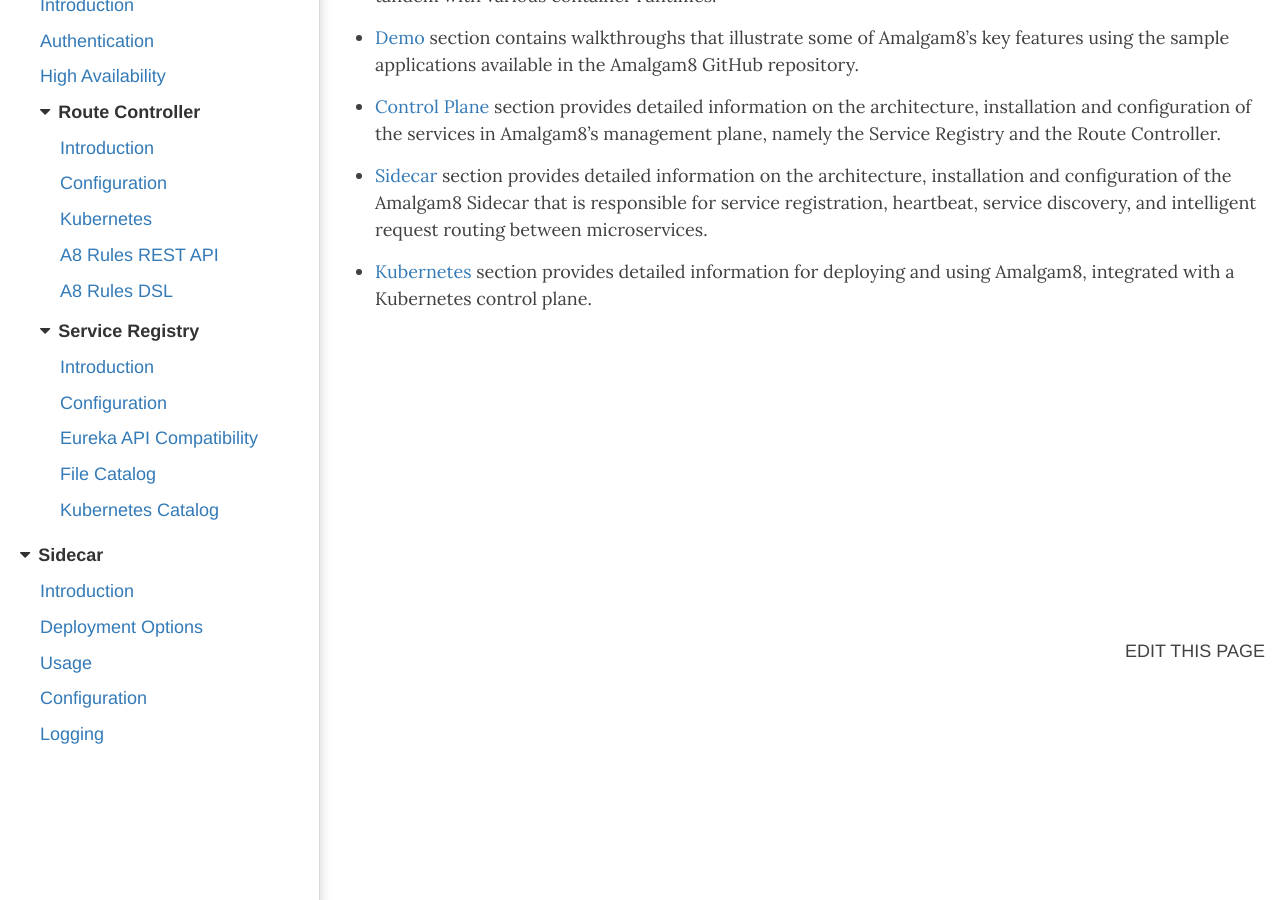
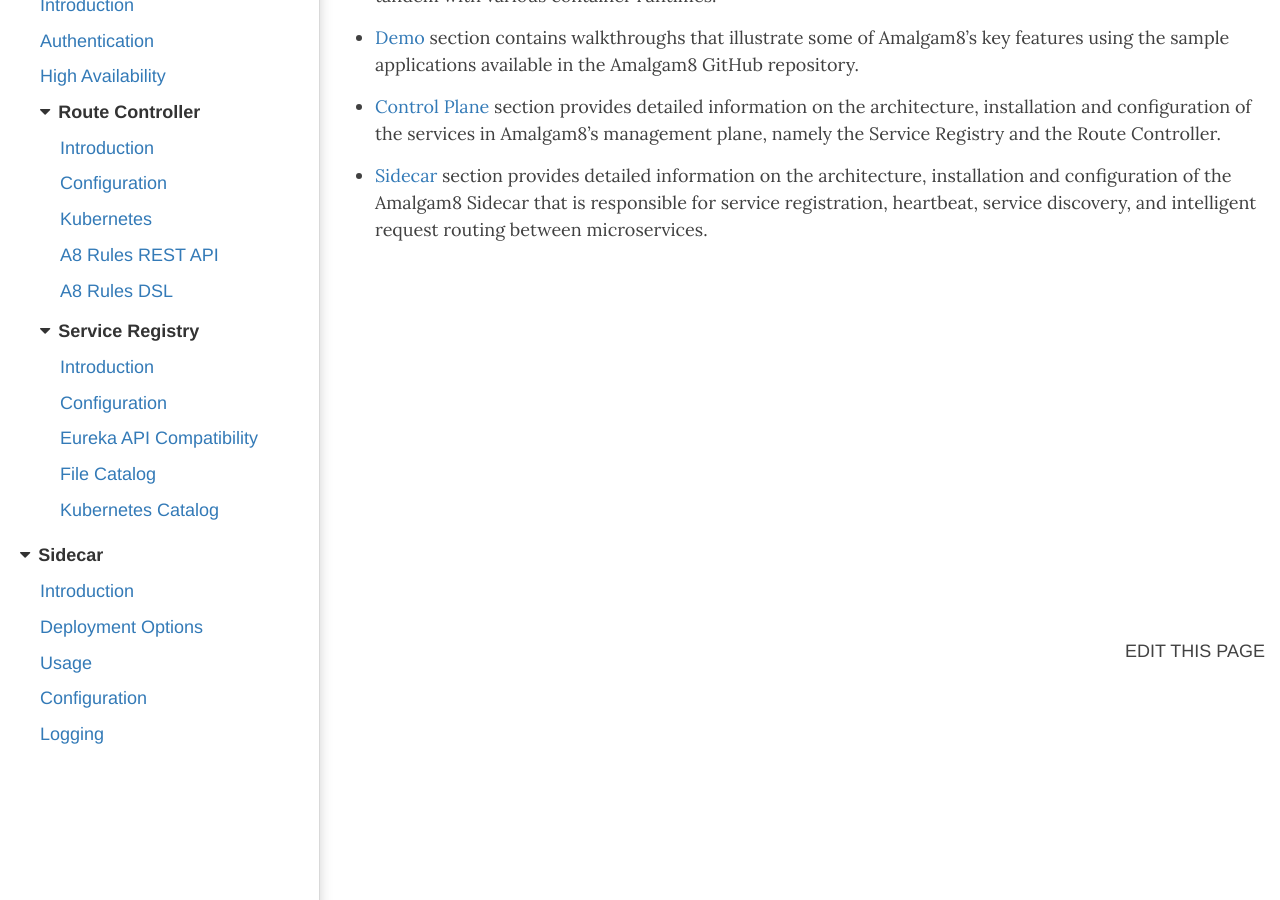
Before and after one commit to amalgam8/amalgam8.github.io, a Jekyll site: the page built from _docs/index.md, in a window 1280 px wide and 900 px high, scrolled down 349 px. Built offline with Jekyll 4.4.1, drawn with Linux system fonts in a browser that asks for light colours; nearby versions of some CDN libraries.

Commit message:
removed index reference to k8s

```diff
--- a/_docs/index.md
+++ b/_docs/index.md
@@ -28,7 +28,3 @@
   the architecture, installation and configuration of the Amalgam8 Sidecar
   that is responsible for service registration, heartbeat, service
   discovery, and intelligent request routing between microservices.
-
-* [Kubernetes](/docs/kubernetes-integration-intro.html) section provides
-  detailed information for deploying and using Amalgam8, integrated with
-  a Kubernetes control plane.
```
